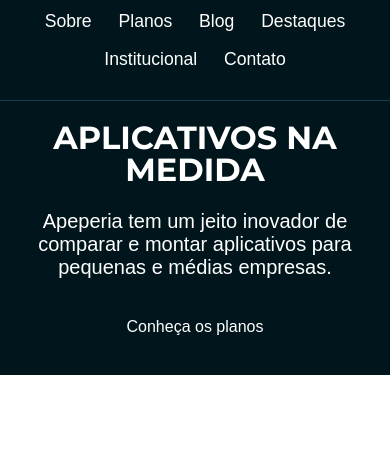
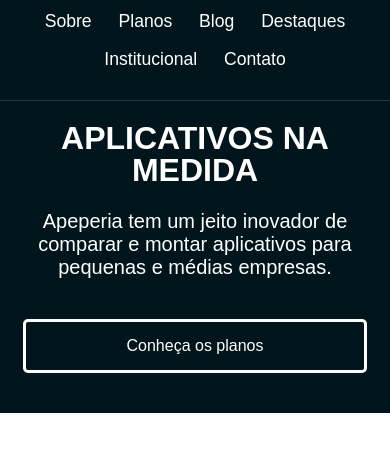
Before and after one commit to GersonSoaresdaSilva/Layout-Responsivos, a plain HTML site: page index.html in a window 390 px wide. Shown: the part 74-526 px from the top of the page. Drawn offline with Linux system fonts and the light colour scheme.

Commit message:
Mobile first, initial-scale, variáveis no CSS

```diff
--- a/css/base.css
+++ b/css/base.css
@@ -1,3 +1,43 @@
+/* Variáveis no CSS */
+/* --nome da variavel: valor; */
+:root {
+    --branco: #FFF;
+    --azul-claro: #DFE3E5;
+    --vermelho-forte: #B72E2E;
+    --cinza-escuro: #4F4C4C;
+    --cinza-claro: #F7F4F4;
+    --cinza-medio: #D9D9D9;
+
+    --fonte-link: #0084FF;
+    --fonte-cinza: #666;
+    --borda-cabecalho-mobile: #103D4A;
+    --bg-rodape: #333;
+    --bg-chamada-mobile: #00161C;
+
+    --planos-cartao-start: #56CCF2;
+    --planos-cartao-ultra: #B04CD9;
+    --planos-cartao-mega: #E33B3B;
+
+    --montserrat: 'Montserrat', sans-serif;
+}
+
+
 body {
     font-family: 'Opens-Sans', sans-serif;
 }
+
+.container {
+    padding-right: 6%;
+    padding-left: 6%;
+}
+
+.botao {
+    text-align: center;
+    display: inline-block;
+    width: 100%;
+    max-width: 350px;
+    box-sizing: border-box;
+    padding: 1rem 2rem;
+    border: solid var(--branco);
+    border-radius: 5px;
+}
--- a/css/cabecalho.css
+++ b/css/cabecalho.css
@@ -1,5 +1,5 @@
 .cabecalho {
-    color: #FFF;
+    color: var(--branco);
 
     width: 100%;
 
@@ -12,7 +12,7 @@
     padding-top: .75rem;
     padding-bottom: .75rem;
 
-    border-bottom: 1px solid #103D4A;
+    border-bottom: 1px solid var(--borda-cabecalho-mobile);
 
     position: absolute;
 }
--- a/css/chamada.css
+++ b/css/chamada.css
@@ -3,17 +3,17 @@
     flex-direction: column;
     align-items: center;
 
-    color: #FFF;
+    color: var(--branco);
     text-align: center;
 
-    background-color: #00161C;
+    background-color: var(--bg-chamada-mobile);
 
     padding-top: 12.25rem;
     padding-bottom: 2.5rem;
 }
 
 .chamada__titulo {
-    font-family: 'Montserrat', serif;
+    font-family: var(--Montserrat);
     font-size: 2rem;
     font-weight: 700;
     text-transform: uppercase;
--- a/css/planos.css
+++ b/css/planos.css
@@ -9,7 +9,7 @@
     color: var(--cinza-escuro);
     font-weight: 700;
     font-size: 1.5rem;
-    font-family: var(--montserrat);
+    font-family: var(--Montserrat);
     text-transform: uppercase;
     text-align: center;
 
--- a/index.html
+++ b/index.html
@@ -12,7 +12,7 @@
     <link rel="stylesheet" href="./css/chamada.css">
   </head>
   <body>
-      <header class="cabecalho">
+      <header class="cabecalho container">
           <img src="./img/logo-apeperia.svg" alt="Logo da Apeperia" class="cabecalho__logo">
           <nav class="cabecalho__navegacao">
               <ul>
@@ -27,10 +27,10 @@
       </header>
 
       <main>
-          <section class="chamada">
+          <section class="chamada container">
               <h1 class="chamada__titulo">Aplicativos Na Medida</h1>
               <p class="chamada__texto">Apeperia tem um jeito inovador de comparar e montar aplicativos para pequenas e médias empresas.</p>
-              <a class="chamada__botao" href="#">Conheça os planos</a>
+              <a class="chamada__botao botao" href="#">Conheça os planos</a>
           </section>
       </main>
   </body>
```
